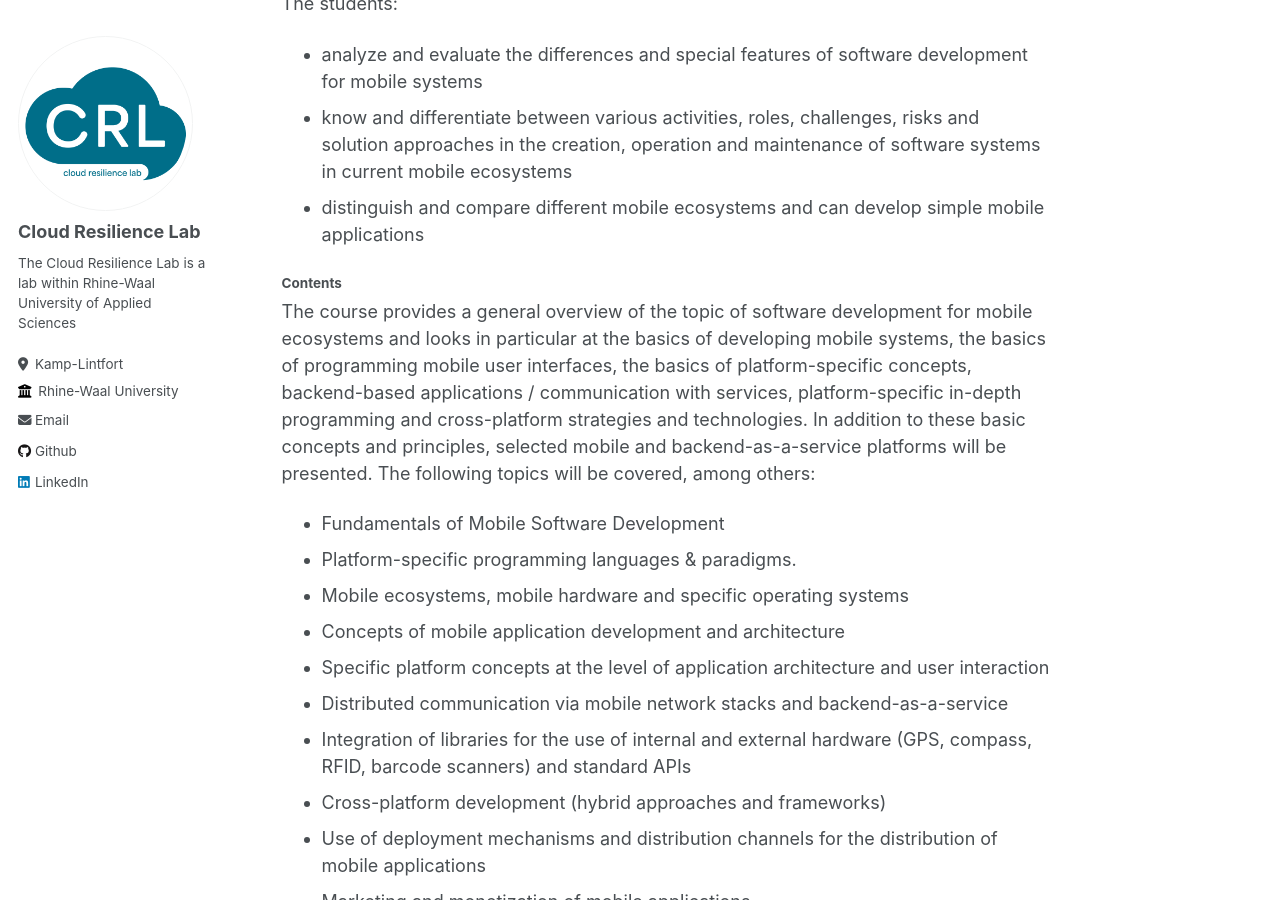
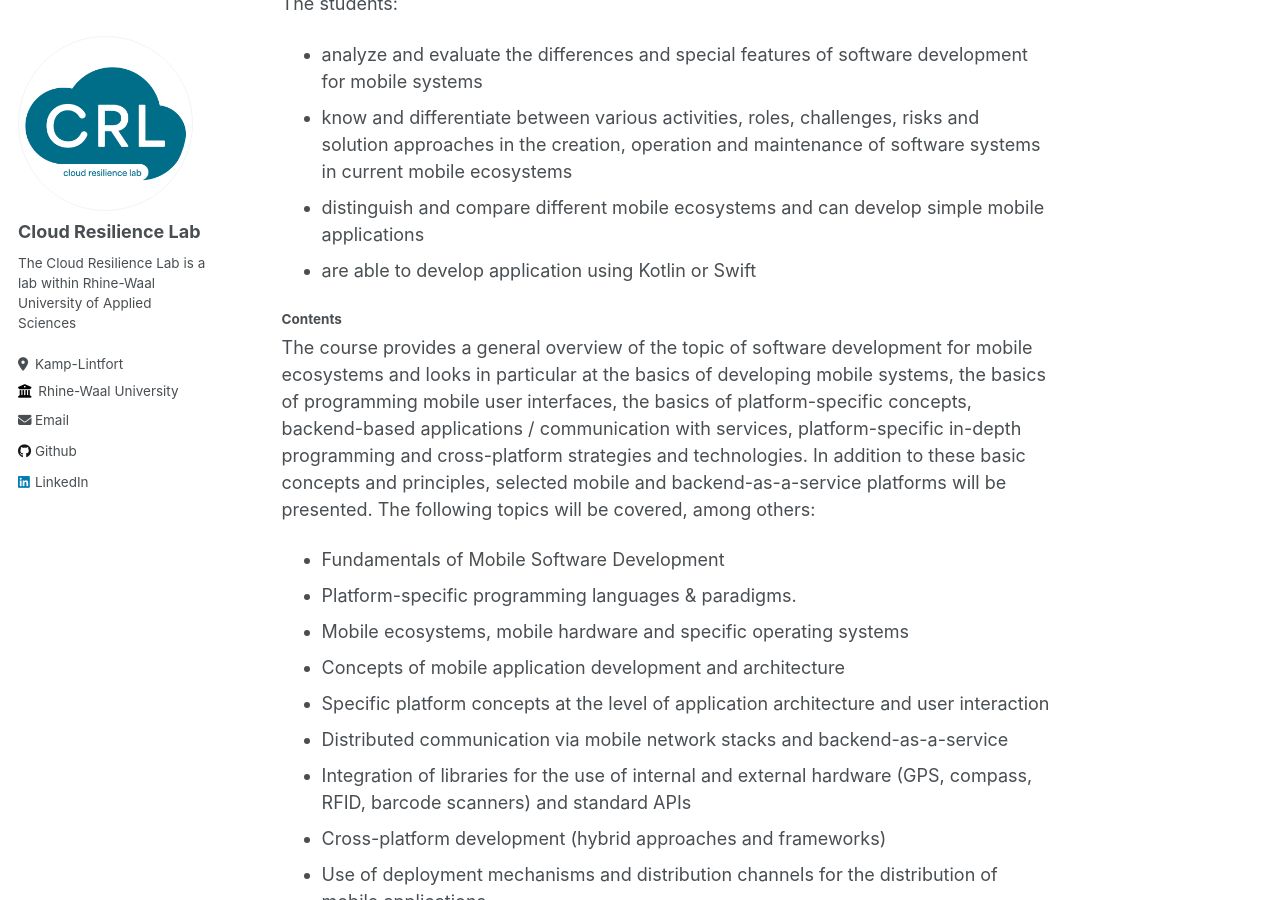
Before and after one commit to cloudresiliencelab/cloudresiliencelab.github.io, a Jekyll site: the page built from _teaching/msd.md, in a window 1280 px wide and 900 px high, scrolled down 328 px. Built offline with Jekyll 4.4.1, drawn with Linux system fonts in a browser that asks for light colours.

Commit message:
Update msd.md
Added programming languages used.

```diff
--- a/_teaching/msd.md
+++ b/_teaching/msd.md
@@ -14,6 +14,7 @@ The students:
 - analyze and evaluate the differences and special features of software development for mobile systems
 - know and differentiate between various activities, roles, challenges, risks and solution approaches in the creation, operation and maintenance of software systems in current mobile ecosystems
 - distinguish and compare different mobile ecosystems and can develop simple mobile applications
+- are able to develop application using Kotlin or Swift
 
 #### Contents
 The course provides a general overview of the topic of software development for mobile ecosystems and looks in particular at the basics of developing mobile systems, the basics of programming mobile user interfaces, the basics of platform-specific concepts, backend-based applications / communication with services, platform-specific in-depth programming and cross-platform strategies and technologies. In addition to these basic concepts and principles, selected mobile and backend-as-a-service platforms will be presented. The following topics will be covered, among others:
```
